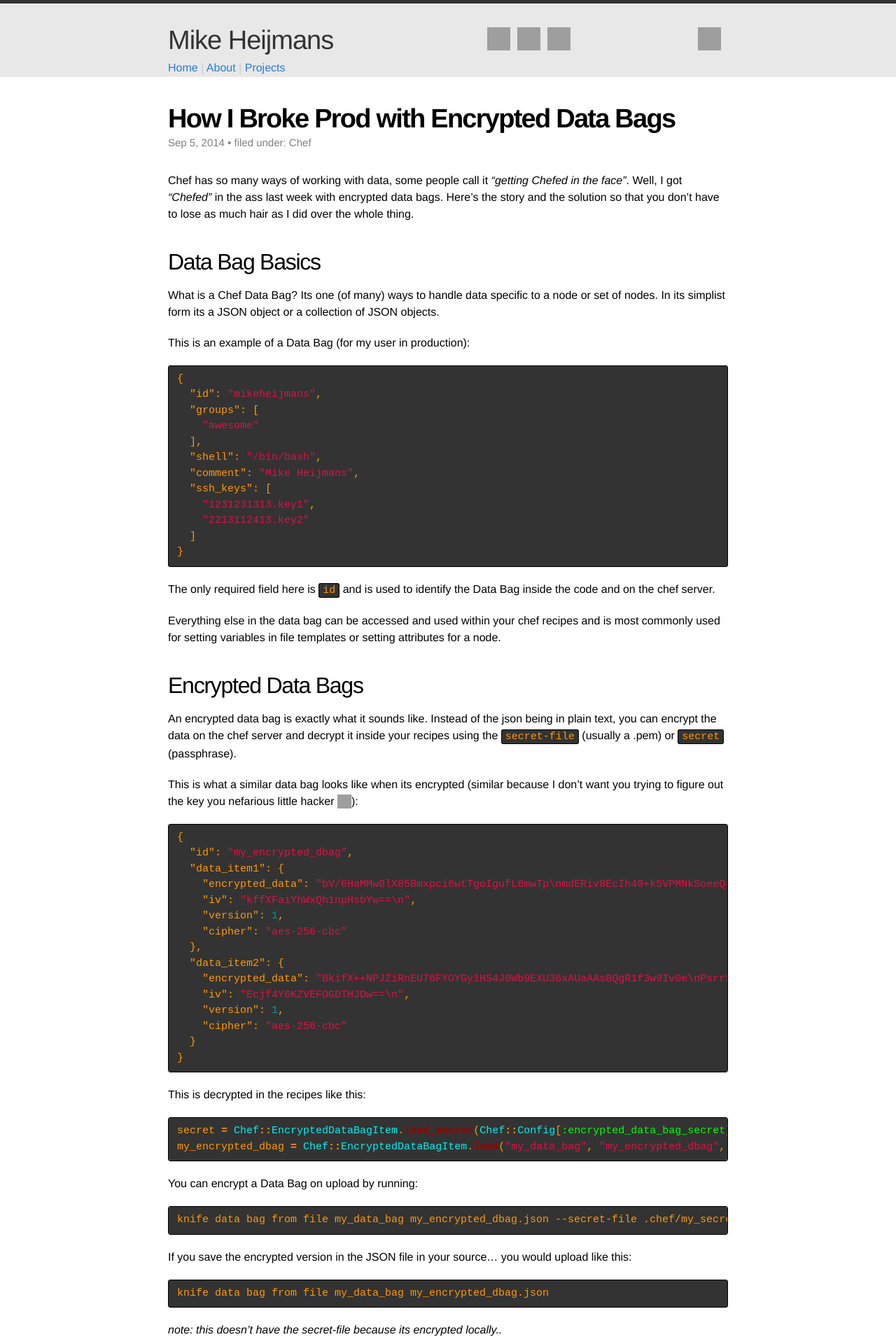
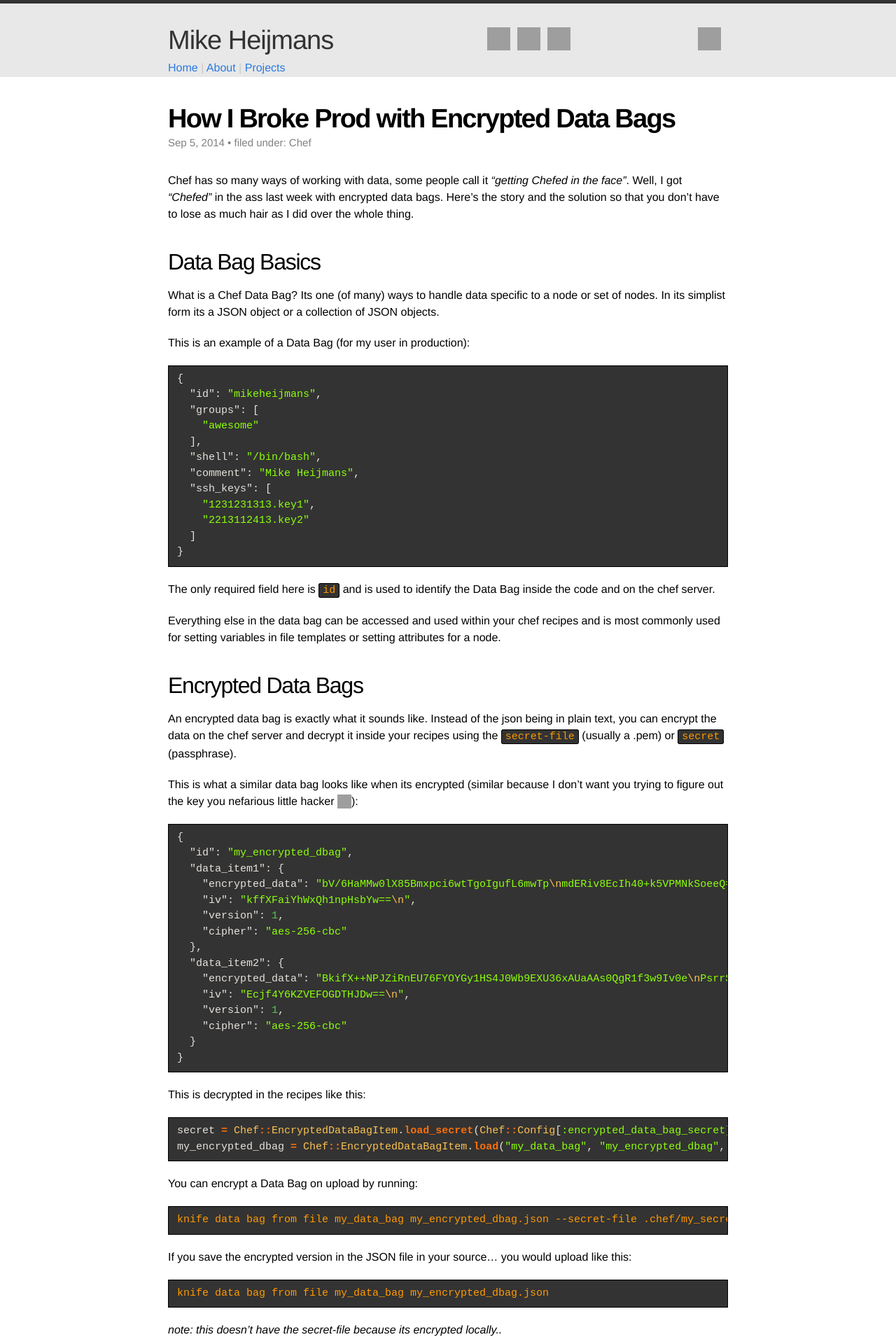
Before and after one commit to parabuzzle/parabuzzle.github.io, a Jekyll site: the page built from _posts/2014-09-05-broke-prod-with-encrypted-data-bags.md, in a window 1280 px wide. Shown: the top 1920 px of the page at 70% size. Built offline with Jekyll 4.4.1, drawn with Linux system fonts in a browser that asks for light colours; Markdown is read by kramdown in place of the engine named in the settings; comment, search, counter and statistics services are not loaded; grey boxes are pictures that could not be loaded.

Commit message:
update to use merbivore sublime theme for pygments

```diff
--- a/_includes/head.html
+++ b/_includes/head.html
@@ -24,6 +24,7 @@
     <!-- Custom CSS -->
     <link rel="stylesheet" href="{{ "/css/main.css" | prepend: site.baseurl }}">
     <link rel="stylesheet" href="{{ "/css/social.css" | prepend: site.baseurl }}">
+    <link rel="stylesheet" href="{{ "/css/merbivore.css" | prepend: site.baseurl }}">
 
     <!-- TypeKit -->
     <script type="text/javascript" src="//use.typekit.net/wcr1wgz.js"></script>
--- /dev/null
+++ b/css/merbivore.css
@@ -0,0 +1,43 @@
+.highlight { background-color: #161616; color: #E6E1DC; }
+.highlight .ge { font-style: italic; }
+.highlight .gs { font-weight: bold; }
+.highlight .c { color: #AD2EA4; font-style: italic; }
+.highlight .cp { color: #AD2EA4; font-style: italic; }
+.highlight .c1 { color: #AD2EA4; font-style: italic; }
+.highlight .cs { color: #AD2EA4; font-style: italic; }
+.highlight .cm { color: #AD2EA4; font-style: italic; }
+.highlight .m { color: #58C554; }
+.highlight .mf { color: #58C554; }
+.highlight .mi { color: #58C554; }
+.highlight .mo { color: #58C554; }
+.highlight .se { color: #FDC251; }
+.highlight .kc { color: #FDC251; }
+.highlight .k { color: #1EDAFB; }
+.highlight .kd { color: #FC6F09; }
+.highlight .kn { color: #FC6F09; }
+.highlight .kt { color: #1EDAFB; }
+.highlight .s { color: #8DFF0A; }
+.highlight .sb { color: #8DFF0A; }
+.highlight .sc { color: #8DFF0A; }
+.highlight .sd { color: #8DFF0A; }
+.highlight .s2 { color: #8DFF0A; }
+.highlight .sh { color: #8DFF0A; }
+.highlight .si { color: #8DFF0A; }
+.highlight .sx { color: #8DFF0A; }
+.highlight .sr { color: #8DFF0A; }
+.highlight .s1 { color: #8DFF0A; }
+.highlight .ss { color: #8DFF0A; }
+.highlight .na { color: #FFFF89; }
+.highlight .nc { color: #FC83FF; }
+.highlight .no { color: #FDC251; }
+.highlight .nf { color: #FC6F09; }
+.highlight .nt { color: #FC6F09; }
+.highlight .nv { color: #E6E1DC; }
+.highlight .ow { color: #FC6F09; }
+.highlight .o { color: #FC6F09; }
+.highlight .n { color: #E6E1DC; }
+.highlight .nl { color: #E6E1DC; }
+.highlight .nn { color: #E6E1DC; }
+.highlight .nx { color: #E6E1DC; }
+.highlight .bp { color: #E6E1DC; }
+.highlight .p { color: #E6E1DC; }
```
